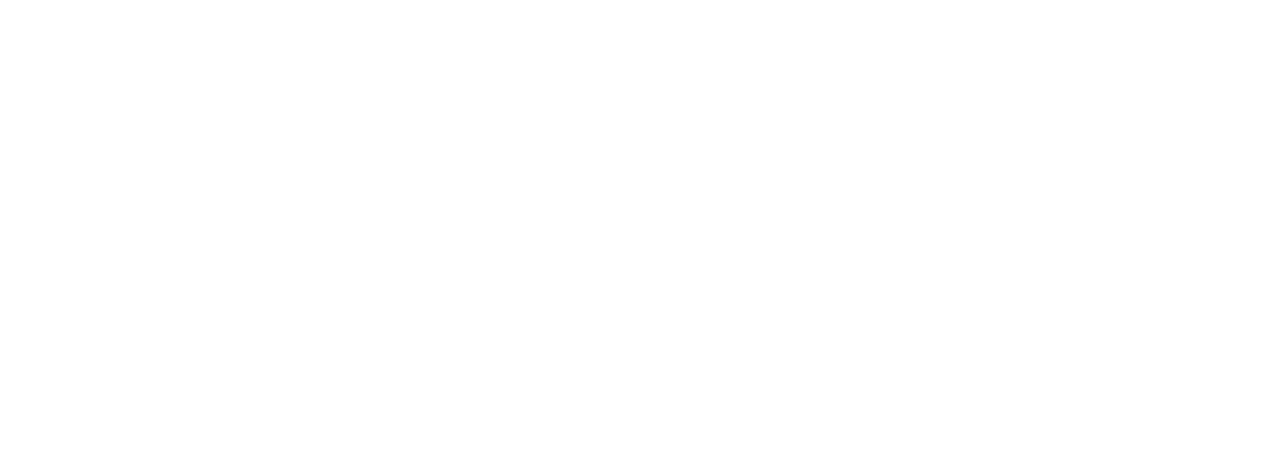
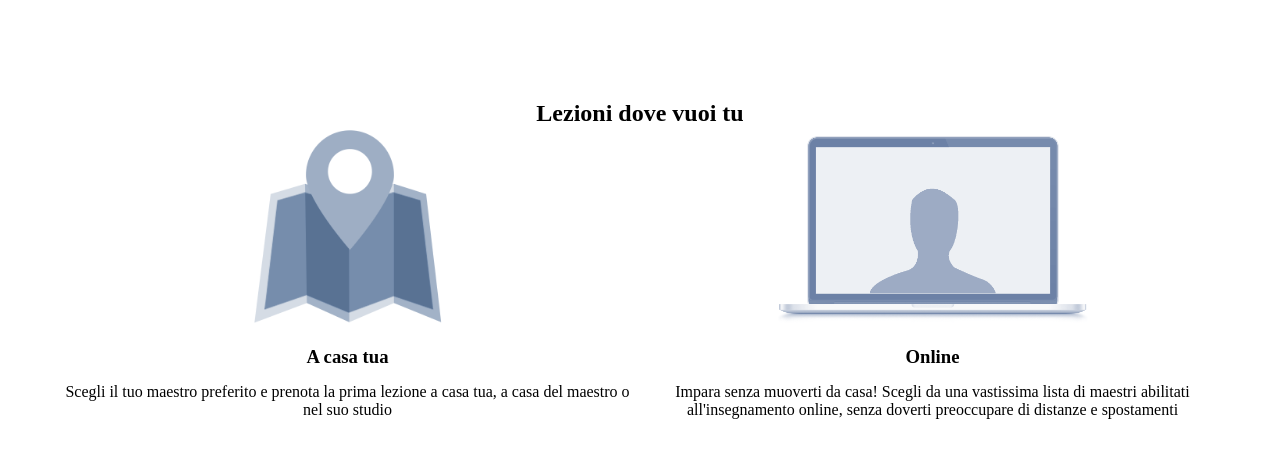
Before and after one commit to Simone-Tarantino/html-css-resp-wannabe-12bool, a plain HTML site: page index.html in a window 1280 px wide. Drawn offline with Linux system fonts and the light colour scheme.

Commit message:
Completamento prima riga

```diff
--- a/css/12-bool.css
+++ b/css/12-bool.css
@@ -1,9 +1,11 @@
 /* debug */
 
-.debug .container [class*="col-"] {
+.debug [class*="col-"] {
   border: 1px solid black;
   height: 200px;
 }
+
+
 
 /* framework / regole generali*/
 
--- a/css/style.css
+++ b/css/style.css
@@ -0,0 +1,19 @@
+body {
+  margin-top: 100px;
+}
+
+h2 {
+  text-align: center;
+}
+
+img {
+  height: 200px;
+}
+
+.text-center {
+  text-align: center;
+}
+
+.title-margin {
+  margin: 15px 0;
+}
--- a/index.html
+++ b/index.html
@@ -4,9 +4,25 @@
     <meta charset="utf-8">
     <link rel="stylesheet" href="css/12-bool.css">
     <link rel="stylesheet" href="css/style.css">
-    <title></title>
+    <title>resp wannabe 12bool</title>
   </head>
   <body>
-
+    <div class="container">
+      <div class="col-lg-12">
+        <h2>Lezioni dove vuoi tu</h2>
+      </div>
+    </div>
+    <div class="container">
+      <div class="text-center col-lg-6">
+        <img src="img/maps.png" alt="immagine mappa blu">
+        <h3 class="title-margin">A casa tua</h3>
+        <p>Scegli il tuo maestro preferito e prenota la prima lezione a casa tua, a casa del maestro o nel suo studio</p>
+      </div>
+      <div class="text-center col-lg-6">
+        <img src="img/screen.png" alt="immagine schermo computer blu">
+        <h3 class="title-margin">Online</h3>
+        <p>Impara senza muoverti da casa! Scegli da una vastissima lista di maestri abilitati all'insegnamento online, senza doverti preoccupare di distanze e spostamenti</p>
+      </div>
+    </div>
   </body>
 </html>
```
Also changed, not shown: img/flex.png (added), img/letter.svg (added), img/male.svg (added), img/maps.png (added), img/profile.png (added), img/screen.png (added), img/search.svg (added), img/secure.png (added).
